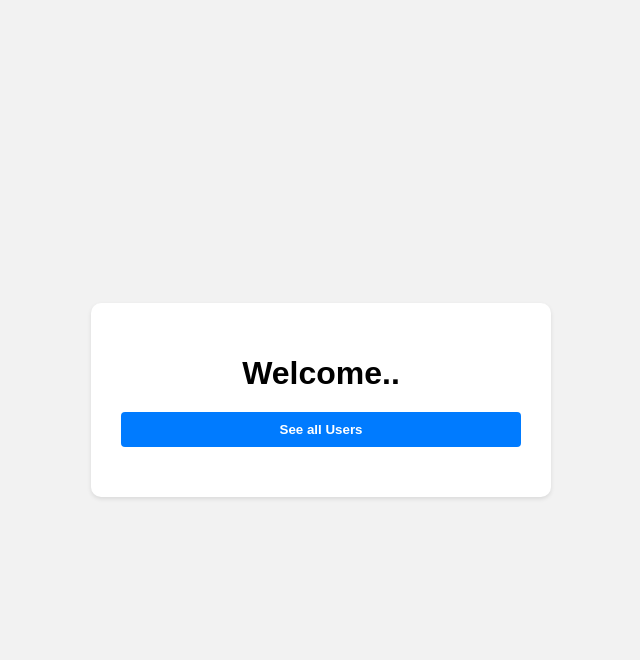
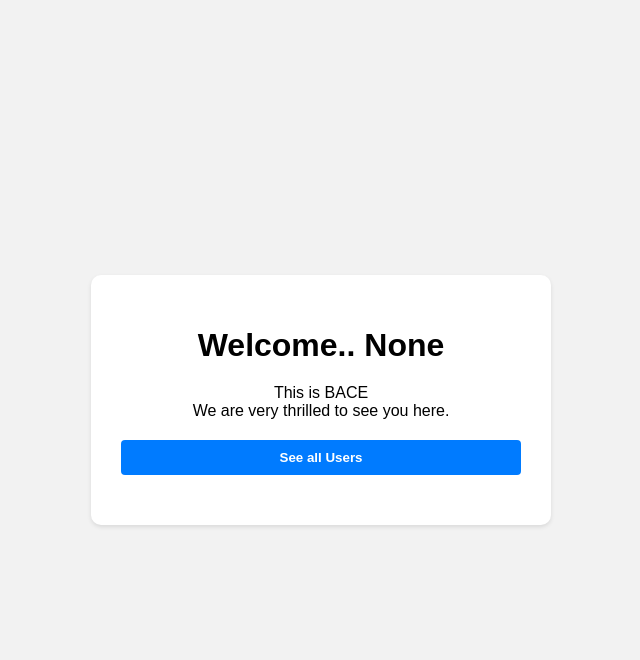
Before and after one commit to Neeraj-dnd/CommunityPortal, a Flask app: template templates/logged.html in a window 1280 px wide. Shown: the top 660 px of the page, without its empty margins (319-959 px from the left). Run offline with Flask 3, Linux system fonts and the light colour scheme; the template is opened without the code that fills it, so the values that code supplies are empty; some libraries are stand-ins or nearby versions.

Commit message:
little change

```diff
--- a/app.py
+++ b/app.py
@@ -91,7 +91,7 @@ def login():
             msg = 'Invalid credentials. Please try again.'
     return render_template('index.html', msg=msg)
 
-@app.route('/logged', methods=['POST'])
+@app.route('/logged', methods=['GET', 'POST'])
 def logged():
     return render_template('logged.html')
 
--- a/static/styles.css
+++ b/static/styles.css
@@ -17,6 +17,11 @@ body {
 }
 
 h1 {
+    text-align: center;
+    margin-bottom: 20px;
+}
+
+p {
     text-align: center;
     margin-bottom: 20px;
 }
--- a/templates/logged.html
+++ b/templates/logged.html
@@ -3,7 +3,9 @@
 {% block body %}
 
     <div class="container">
-        <h1>Welcome..</h1>
+        <h1>Welcome.. {% print(request.form.get('username')) %}</h1>
+        <p>This is BACE<br>
+            We are very thrilled to see you here.</p>
         <form id="loginForm" action="/get_users" method="GET">
             <button type="submit">See all Users</button>
         </form>
--- a/templates/users.html
+++ b/templates/users.html
@@ -18,6 +18,10 @@
             </tr>
             {% endfor %}
         </table>
+        <div class="toggle">
+            <p><a methods="POST" href="/logged" id="login" >Back</a></p>
+        </div>
     </div>
 
+
 {% endblock %}
```
